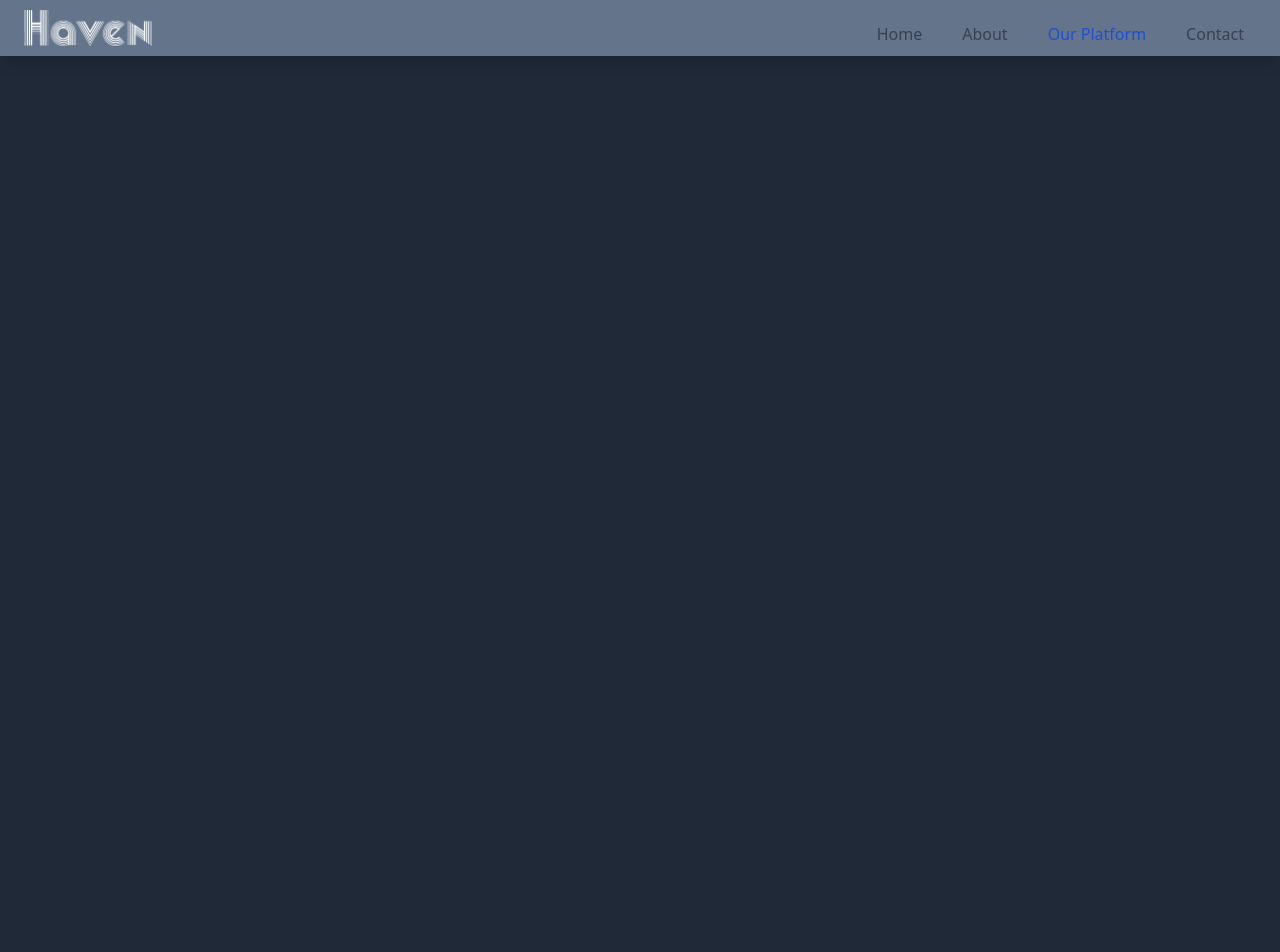
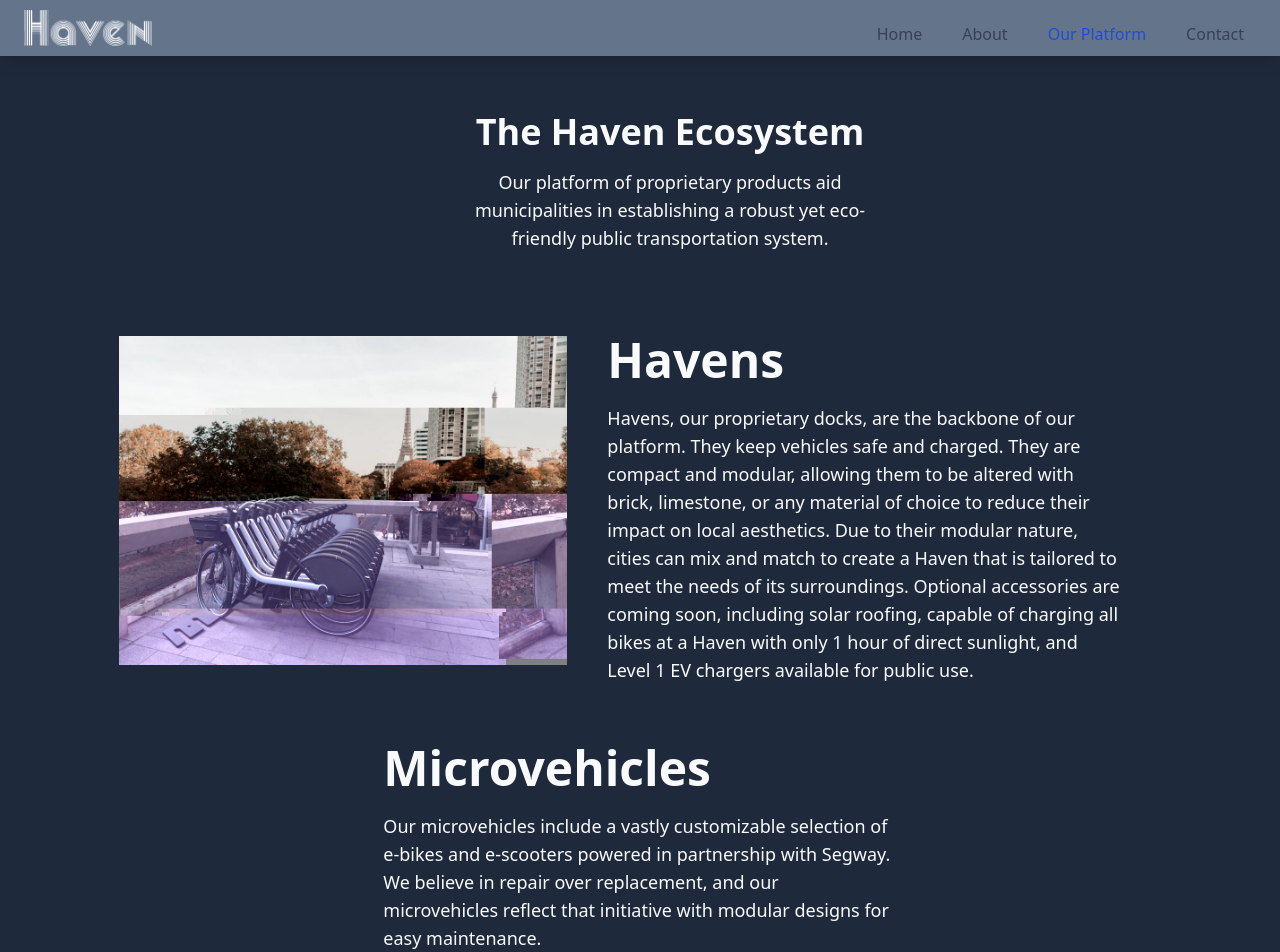
Before and after one commit to havendevs/haven-static-site, a React (Create React App) app: page /platform in a window 1280 px wide. Shown: the top 952 px of the page. Before the commit the page ends 800 px from the top, so only its background shows below. Built offline with nearby package versions, Linux system fonts and the light colour scheme.

Commit message:
Add Platform page contents

```diff
--- a/src/pages/Platform.tsx
+++ b/src/pages/Platform.tsx
@@ -1,9 +1,51 @@
 import React from 'react';
+import DockedEBikes from '../assets/DockedEBikes.jpg';
 
 export default function Platform() {
+  const h2Class = 'text-4xl md:text-5xl font-bold mb-5';
+  const rowDivClass = 'flex flex-col justify-center items-start my-5 py-5 mx-6 md:flex-row';
+  const headingAndTextDivClass = 'flex flex-col items-start md:w-5/12 md:mx-10 text-lg';
+  const imgDivClass = 'flex justify-end';
   return (
-    <div>
-      <h1>Our Platform</h1>
+    <div className="pt-[7rem] h-full">
+      <div className="mx-5 md:ml-20 mb-16 md:w-auto">
+        <h1 className="text-4xl font-bold text-center text-gray-50">The Haven Ecosystem</h1>
+        <p className="text-md mt-4 text-center text-gray-50 md:text-lg md:mx-96">
+          Our platform of proprietary products aid municipalities in establishing a robust yet
+          eco-friendly public transportation system.
+        </p>
+      </div>
+      <div className="text-gray-50">
+        <div className={rowDivClass}>
+          <div className={imgDivClass}>
+            <img src={DockedEBikes} alt="E-bikes in a dock" className="object-cover max-w-md" />
+          </div>
+          <div className={headingAndTextDivClass}>
+            <h2 className={h2Class}>Havens</h2>
+            <p>
+              Havens, our proprietary docks, are the backbone of our platform. They keep
+              vehicles safe and charged. They are compact and modular, allowing them to be altered
+              with brick, limestone, or any material of choice to reduce their impact on local
+              aesthetics. Due to their modular nature, cities can mix and match to create a Haven
+              that is tailored to meet the needs of its surroundings. Optional accessories are
+              coming soon, including solar roofing, capable of charging all bikes at a Haven with
+              only 1 hour of direct sunlight, and Level 1 EV chargers available for public use.
+            </p>
+          </div>
+        </div>
+        <div>
+          <div className={rowDivClass}>
+            <div className={headingAndTextDivClass}>
+              <h2 className={h2Class}>Microvehicles</h2>
+              <p>
+                Our microvehicles include a vastly customizable selection of e-bikes and e-scooters
+                powered in partnership with Segway. We believe in repair over replacement, and our
+                microvehicles reflect that initiative with modular designs for easy maintenance.
+              </p>
+            </div>
+          </div>
+        </div>
+      </div>
     </div>
   );
 }
```
Also changed, not shown: src/assets/DockedEBikes.jpg (added).
